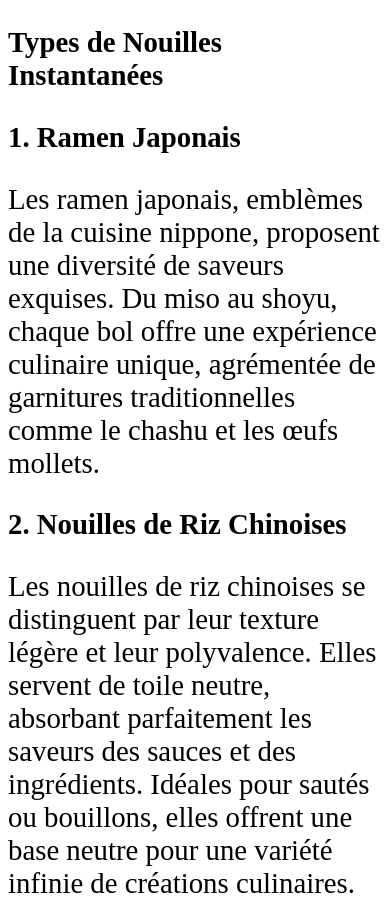
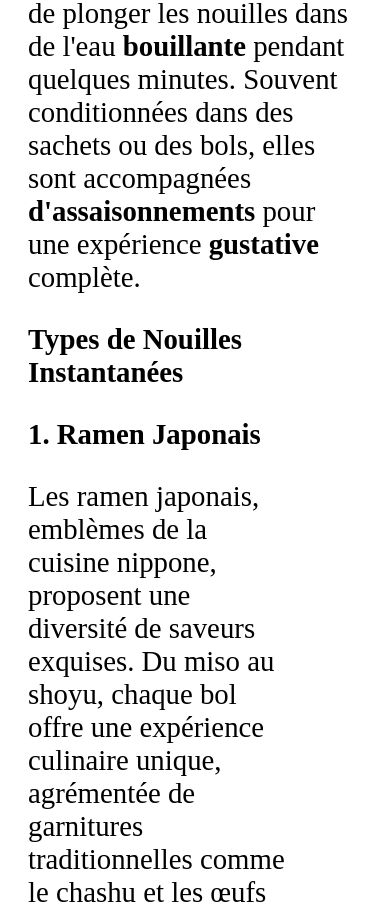
Before and after one commit to RubenLawen/antoru.github.io, a plain HTML site: page index.html in a window 390 px wide. Shown: the part 2841-3744 px from the top of the page. Drawn offline with Linux system fonts and the light colour scheme.

Commit message:
main, #type article added in @media max-w 767 px

```diff
--- a/css/style.Css
+++ b/css/style.Css
@@ -20,4 +20,16 @@
         flex-direction: column;
         align-items: center;
     }
+
+
+
+    main {
+        padding: 0 20px;
+    }
+
+
+    #type article {
+        width: 80%;
+        margin: 20px 0;
+    }
 }
```
